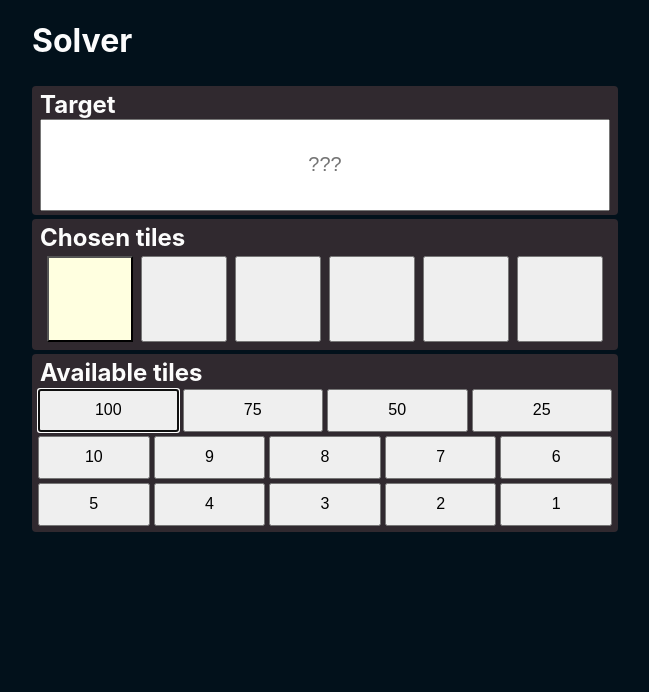
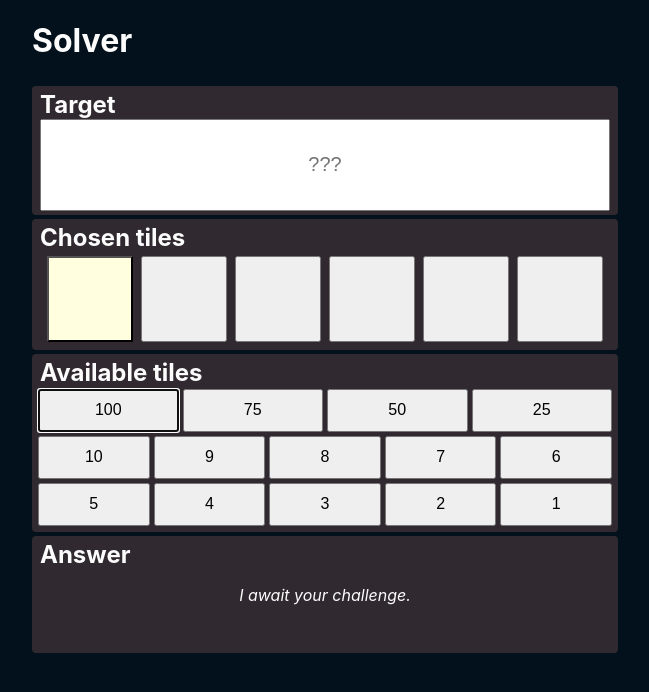
Before and after one commit to jeffs/countdown, a React (Create React App) app: page / in a window 1280 px wide. Shown: the top 692 px of the page, without its empty margins (315-964 px from the left). Built offline with nearby package versions, Linux system fonts and the light colour scheme.

Commit message:
Add placeholder Answer card

```diff
--- a/src/Solver.css
+++ b/src/Solver.css
@@ -14,6 +14,20 @@
   display: flex;
   flex-direction: column;
   gap: var(--space);
+}
+
+.solver__answer_content {
+  display: flex;
+  justify-content: center;
+  min-height: 3em;
+}
+
+.solver__answer_content--empty {
+  font-style: italic;
+}
+
+.solver__answer_content--solving {
+  font-style: italic;
 }
 
 .solver__chooser_row {
--- a/src/Solver.tsx
+++ b/src/Solver.tsx
@@ -163,7 +163,57 @@ interface ReceiverTarget {
 // Descriptor indicating which control will receive input.
 type Receiver = ReceiverPlace | ReceiverTarget;
 
+enum AnswerStatusKind {
+  Empty,
+  Solving,
+  Solved,
+}
+
+interface AnswerStatusEmpty {
+  kind: AnswerStatusKind.Empty;
+}
+
+interface AnswerStatusSolving {
+  kind: AnswerStatusKind.Solving;
+}
+
+interface AnswerStatusSolved {
+  kind: AnswerStatusKind.Solved;
+  answer: number;
+}
+
+type AnswerStatus =
+  | AnswerStatusEmpty
+  | AnswerStatusSolving
+  | AnswerStatusSolved;
+
+function Answer(props: { status: AnswerStatus }) {
+  const content = (function () {
+    switch (props.status.kind) {
+      case AnswerStatusKind.Empty:
+        return (
+          <p className="solver__answer_content solver__answer_content--empty">
+            I await your challenge.
+          </p>
+        );
+      case AnswerStatusKind.Solving:
+        return (
+          <p className="solver__answer_content solver__answer_content--solving">
+            Solving...
+          </p>
+        );
+      case AnswerStatusKind.Solved:
+        return <p className="solver__answer_content">{props.status.answer}</p>;
+    }
+  })();
+  return <Card header="Answer">{content}</Card>;
+}
+
 export default function Solver(props: { worker?: SolveWorker }) {
+  const [answerStatus, setAnswerStatus] = useState<AnswerStatus>({
+    kind: AnswerStatusKind.Empty,
+  });
+
   const [receiver, setReceiver] = useState<Receiver>({
     kind: ReceiverKind.Place,
     id: 0,
@@ -175,9 +225,13 @@ export default function Solver(props: { worker?: SolveWorker }) {
     Array(PLACE_COUNT).fill(undefined)
   );
 
+  // TODO: Listen for answers.
   useEffect(() => {
     if (target !== undefined && target >= 100 && !values.includes(undefined)) {
       props.worker?.postChallenge(target, values as Array<number>);
+      setAnswerStatus({
+        kind: AnswerStatusKind.Solving,
+      });
     }
   }, [target, values]);
 
@@ -226,6 +280,7 @@ export default function Solver(props: { worker?: SolveWorker }) {
         values={values}
       />
       <Chooser disabled={isTargetCurrent} onChange={handleChoice} />
+      <Answer status={answerStatus} />
     </div>
   );
 }
```
